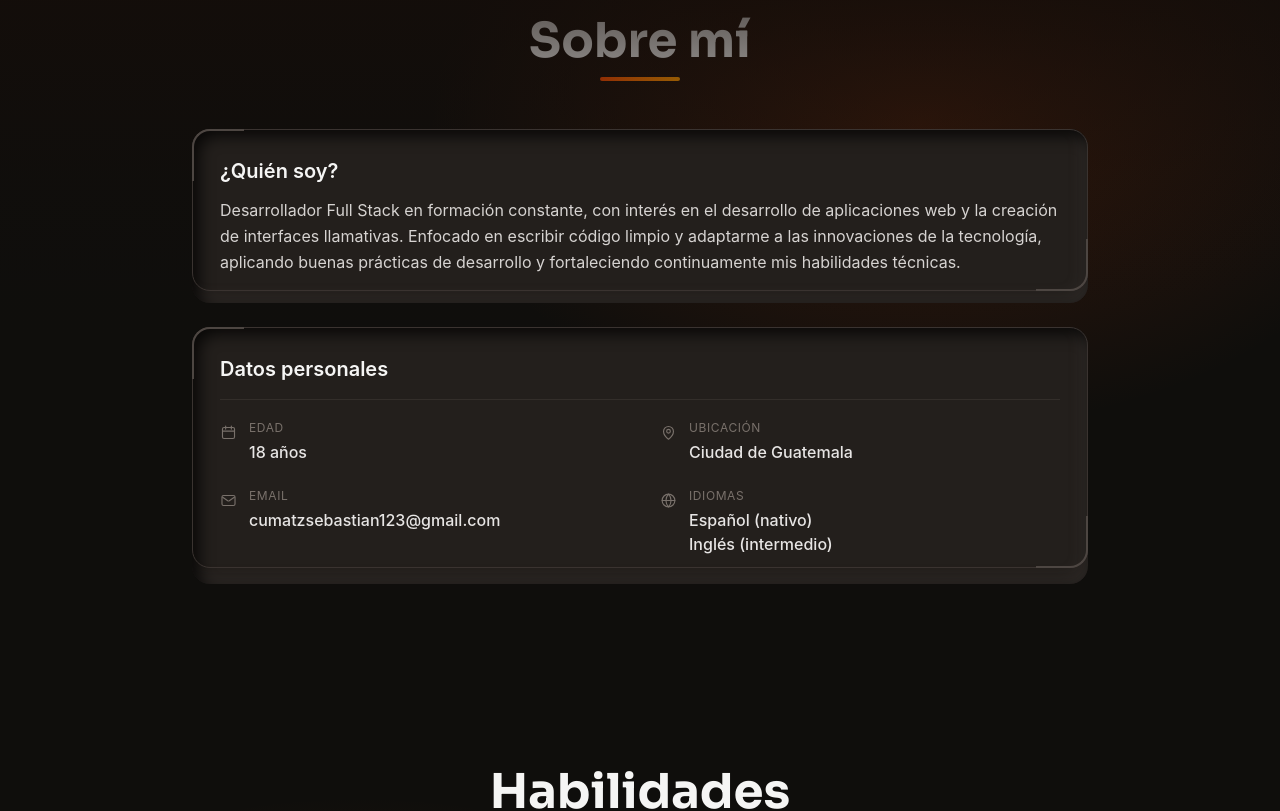
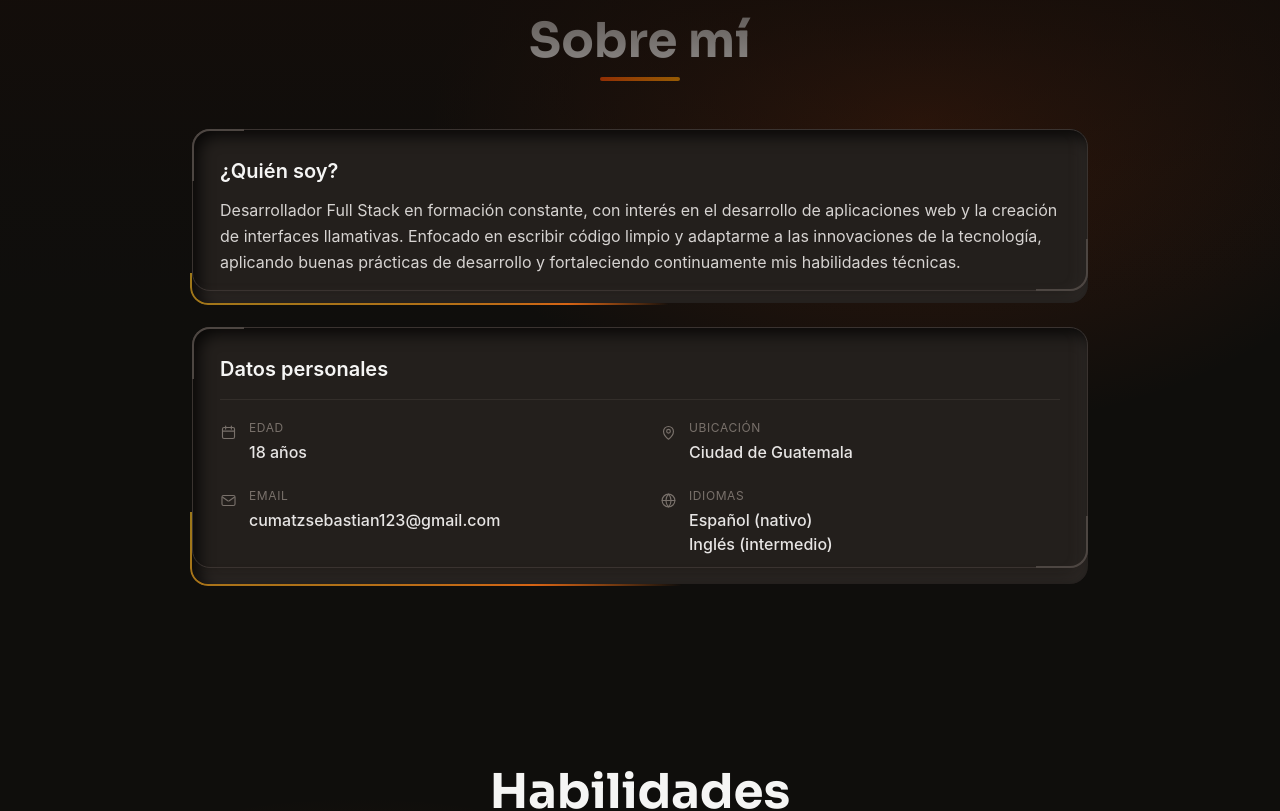
Before and after one commit to ocumatz-2021660/Portafolio-Web, a React (Vite) app in the folder Portafolio-Web/: page / in a window 1280 px wide. Shown: the part 900-1711 px from the top of the page. Built offline with nearby package versions, Linux system fonts and the light colour scheme.

Commit message:
style: implementando animacion de contornos para informacion de secciones

```diff
--- a/Portafolio-Web/src/components/Panel.jsx
+++ b/Portafolio-Web/src/components/Panel.jsx
@@ -12,7 +12,7 @@ export default function Panel({
 }) {
   return (
     <div
-      className={`relative ${className}`}
+      className={`relative border-chase ${className}`}
       style={{
         backgroundColor: INSET_SURFACE,
         boxShadow: SUNKEN,
--- a/Portafolio-Web/src/components/ProjectCard.jsx
+++ b/Portafolio-Web/src/components/ProjectCard.jsx
@@ -93,7 +93,7 @@ export default function ProjectCard({ project, index }) {
       whileInView={{ opacity: 1, y: 0 }}
       viewport={{ once: true, amount: 0.25 }}
       transition={{ duration: 0.55, delay: index * 0.08 }}
-      className="relative p-5 sm:p-6"
+      className="relative p-5 sm:p-6 border-chase"
       style={{
         backgroundColor: INSET_SURFACE,
         boxShadow: SUNKEN,
--- a/Portafolio-Web/src/sections/Skills.jsx
+++ b/Portafolio-Web/src/sections/Skills.jsx
@@ -41,7 +41,7 @@ export default function Skills() {
           initial={{ opacity: 0, scale: 0.9 }}
           animate={isVisible ? { opacity: 1, scale: 1 } : {}}
           transition={{ duration: 0.6, ease: "easeOut" }}
-          className="relative py-10 px-4 sm:px-8 mx-auto max-w-md sm:max-w-xl lg:max-w-none"
+          className="relative py-10 px-4 sm:px-8 mx-auto max-w-md sm:max-w-xl lg:max-w-none border-chase"
           style={{
             backgroundColor: INSET_SURFACE,
             boxShadow: SUNKEN,
--- a/Portafolio-Web/src/styles/index.css
+++ b/Portafolio-Web/src/styles/index.css
@@ -29,3 +29,46 @@ body {
   font-weight: 400;
   letter-spacing: 0.01em;
 }
+
+/* ---- border chase animation ---- */
+@property --border-angle {
+  syntax: "<angle>";
+  initial-value: 0deg;
+  inherits: false;
+}
+
+@keyframes borderChase {
+  to {
+    --border-angle: 360deg;
+  }
+}
+
+.border-chase {
+  position: relative;
+}
+
+.border-chase::before {
+  content: "";
+  position: absolute;
+  inset: -2px;
+  border-radius: inherit;
+  padding: 2px;
+  background: conic-gradient(
+    from var(--border-angle),
+    transparent 0%,
+    transparent 72%,
+    rgba(249, 115, 22, 0.85) 88%,
+    rgba(251, 191, 36, 0.6) 100%
+  );
+  -webkit-mask:
+    linear-gradient(#fff 0 0) content-box,
+    linear-gradient(#fff 0 0);
+  mask:
+    linear-gradient(#fff 0 0) content-box,
+    linear-gradient(#fff 0 0);
+  -webkit-mask-composite: xor;
+  mask-composite: exclude;
+  animation: borderChase 4s linear infinite;
+  pointer-events: none;
+  z-index: 0;
+}
```
